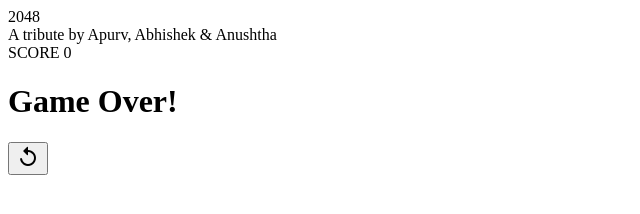
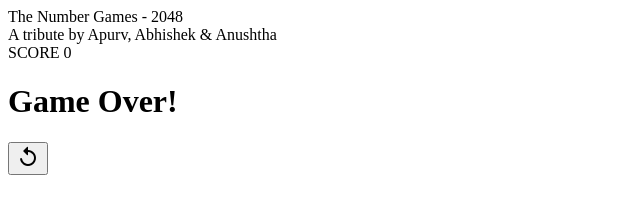
Before and after one commit to ApurvRai/MiniProject, a plain HTML site: page index.html in a window 1280 px wide. Shown: the whole page, without its empty margins (0-640 px from the left). Drawn offline with Linux system fonts and the light colour scheme.

Commit message:
index update

```diff
--- a/index.html
+++ b/index.html
@@ -4,7 +4,7 @@
 <head>
     <meta charset="UTF-8">
     <meta name="viewport" content="width=device-width, initial-scale=1.0">
-    <title>2048 - A tribute</title>
+    <title>Number Games - A tribute</title>
     <link href="https://fonts.googleapis.com/icon?family=Material+Icons|Material+Icons+Round" rel="stylesheet">
     <link rel="stylesheet" href="style.css">
     <script src="script.js"></script>
@@ -14,7 +14,7 @@
     <header>
         <div class="brand">
             <div class="title">
-                2048
+                The Number Games - 2048
             </div>
             <div class="description">
                 A tribute by Apurv, Abhishek & Anushtha </div>
```
